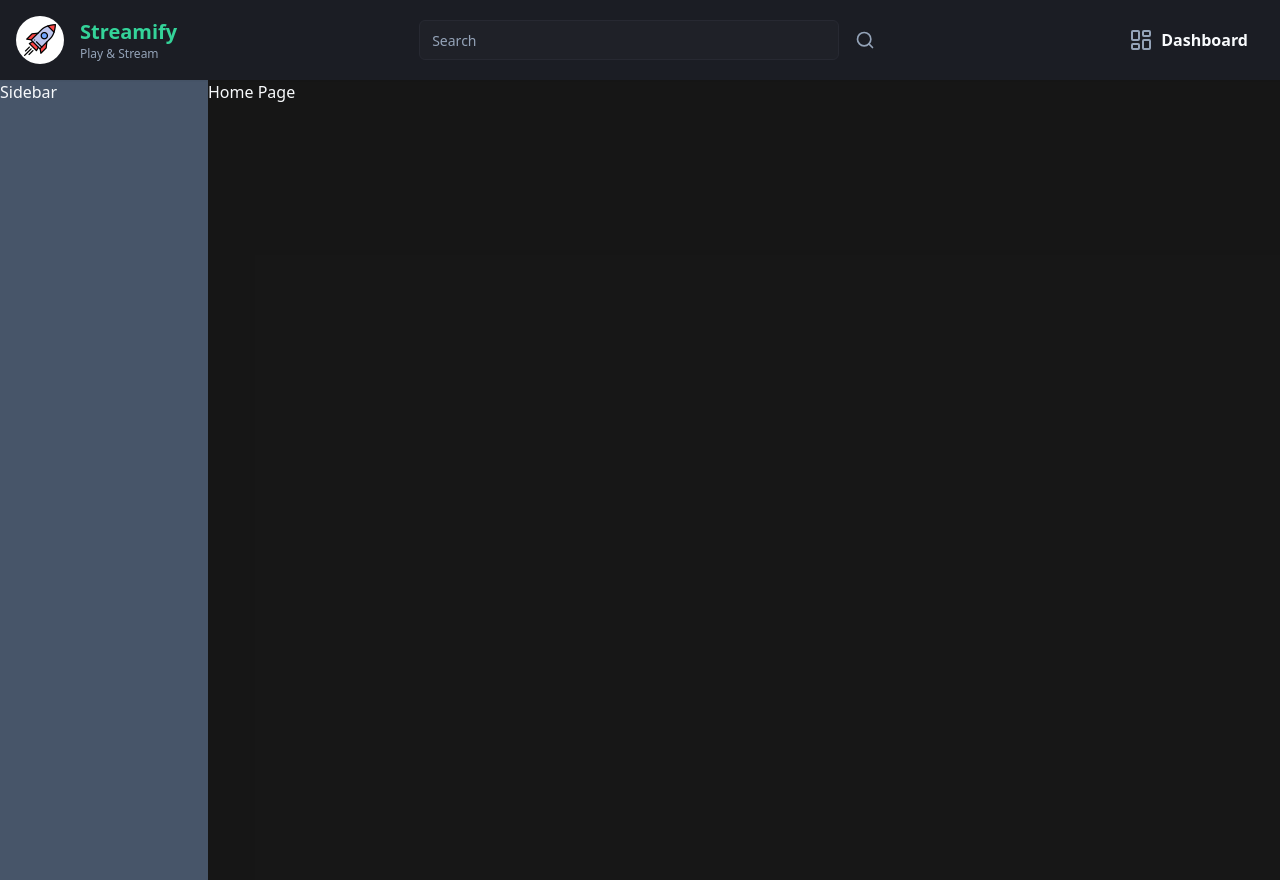
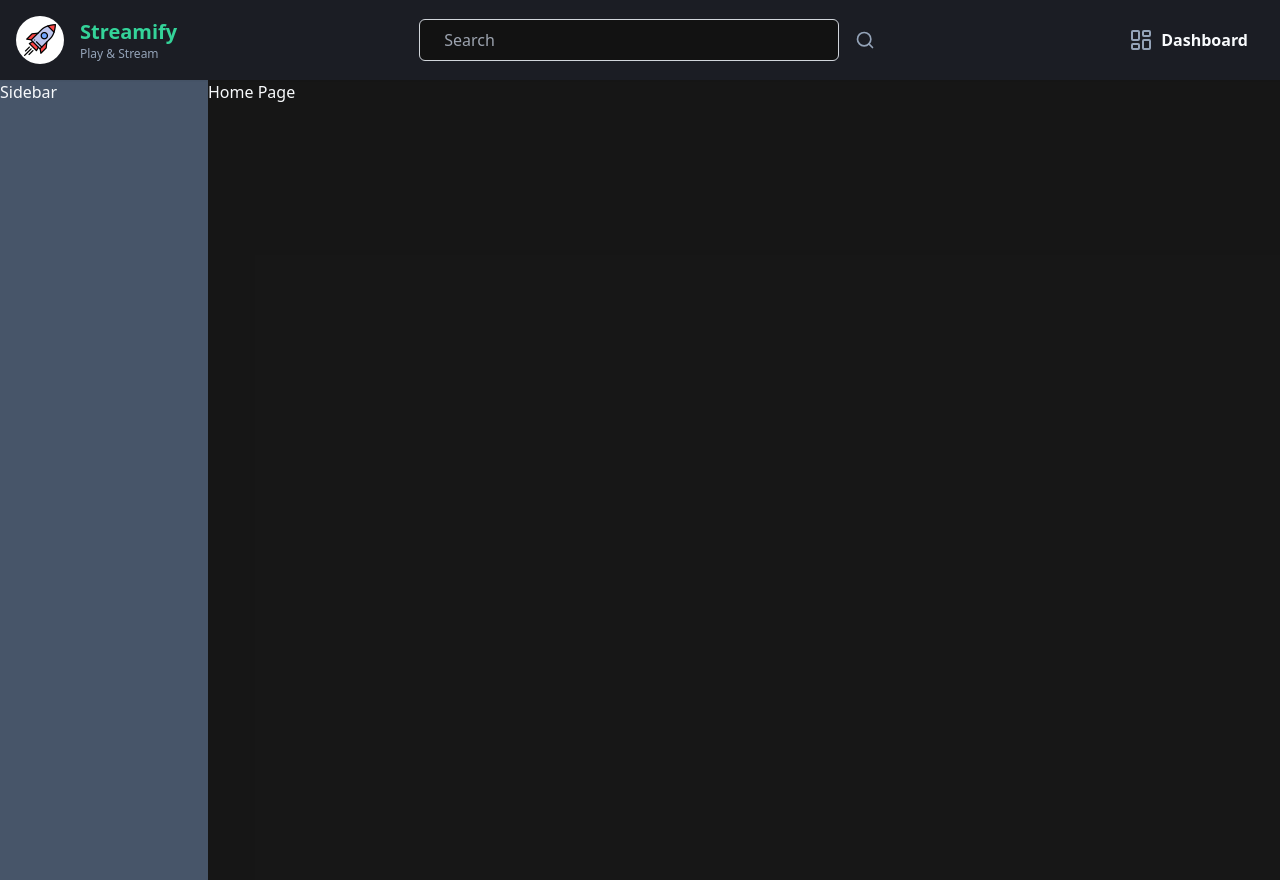
Before and after one commit to RudraNarola/Streamify, a Next.js app: page / in a window 1280 px wide. Built offline with nearby package versions, Linux system fonts and the light colour scheme.

Commit message:
Search Button Updated

```diff
--- a/app/(user)/_components/navbar/Search.tsx
+++ b/app/(user)/_components/navbar/Search.tsx
@@ -7,7 +7,7 @@ import React from "react";
 import { useState } from "react";
 
 const Search = () => {
-  function handleSubmit() {}
+  function handleSubmit() { }
 
   const [search, setSearch] = React.useState('');
 
@@ -28,13 +28,26 @@ const Search = () => {
     >
 
 
+<div className="relative w-full">
+  <input
+    type="text"
+    placeholder="Search"
+    value={search}
+    onChange={handleChange}
+    className="focus-visible:ring-1 focus:ring-blue-500 focus:outline-none border border-gray-300 rounded-md py-2 px-6 w-full"
 
-      <Input placeholder="Search" value={search} onChange={handleChange} className="focus-visible:ring-1"  />
-      {search && (
-        <Button onClick={handleClear} size="sm" variant="ghost">
-          X
-        </Button>
-      )}
+  />
+  {search && (
+    <button
+      onClick={handleClear}
+      className="absolute inset-y-0 right-0 flex items-center px-2 py-2 text-white-100 hover:text-gray-300  text-md font-bold"
+    >
+      X
+    </button>
+  )}
+</div>
+
+
       <Button type="submit" size="sm" variant="ghost">
         <SearchIcon className="h-5 w-5 text-muted-foreground" />
       </Button>
```
